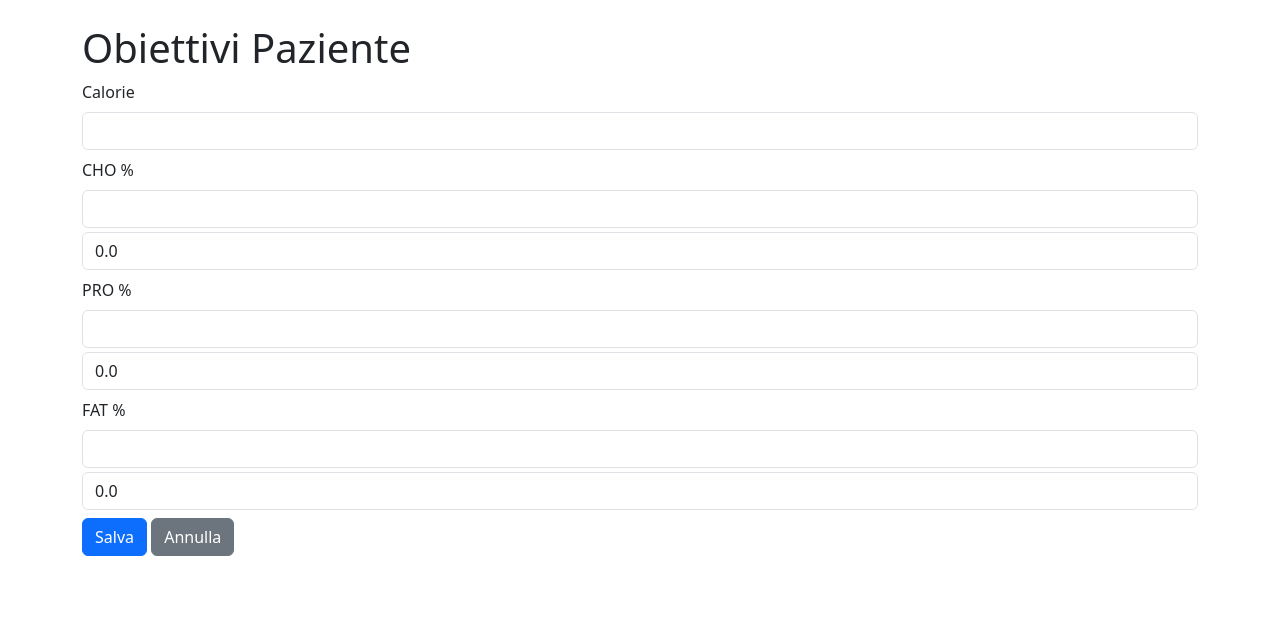
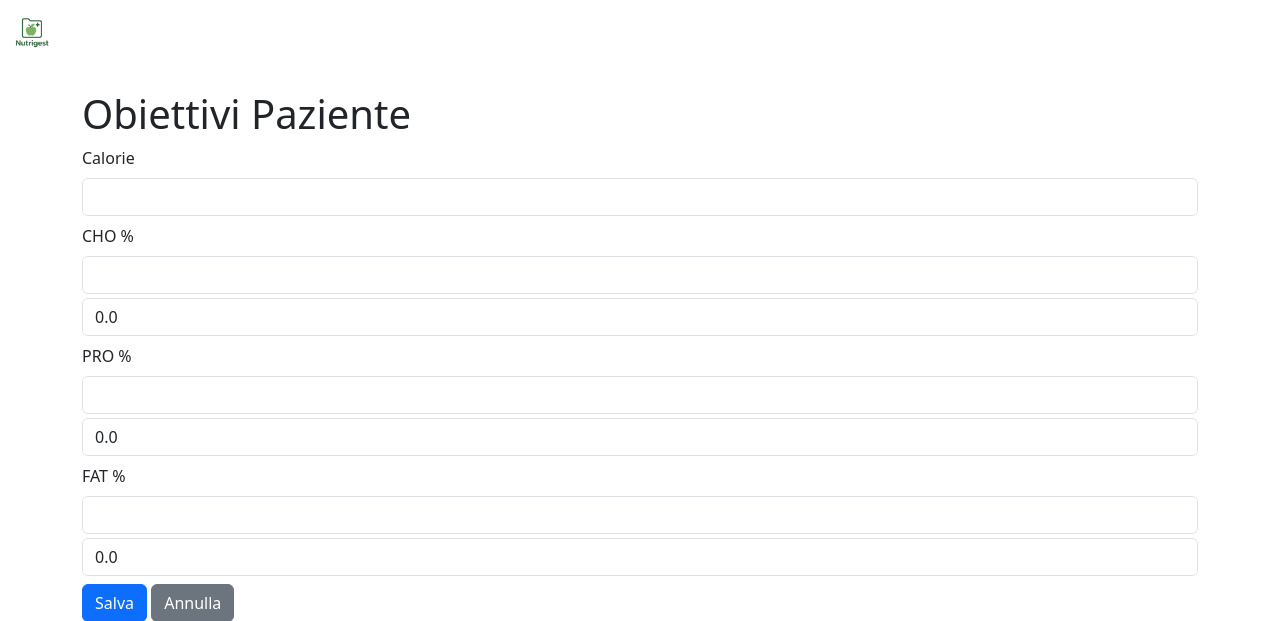
Before and after one commit to pierporz/Nutrigest, a Flask app: page /patient/1/goals in a window 1280 px wide. Shown: the top 621 px of the page. Run offline with Flask 3, Linux system fonts and the light colour scheme; data that the repository does not hold is empty.

Commit message:
Add navigation logo linking to patient list

```diff
--- a/templates/base.html
+++ b/templates/base.html
@@ -6,6 +6,13 @@
     <link rel="stylesheet" href="https://cdn.jsdelivr.net/npm/bootstrap@5.3.0/dist/css/bootstrap.min.css">
 </head>
 <body>
+<nav class="navbar navbar-light">
+    <div class="container-fluid">
+        <a class="navbar-brand" href="{{ url_for('index') }}">
+            <img src="{{ url_for('static', filename='logo.png') }}" alt="Logo" style="height:40px;">
+        </a>
+    </div>
+</nav>
 <div class="container mt-4">
     {% block content %}{% endblock %}
 </div>
```
Also changed, not shown: static/logo.png (renamed from logo.png).
